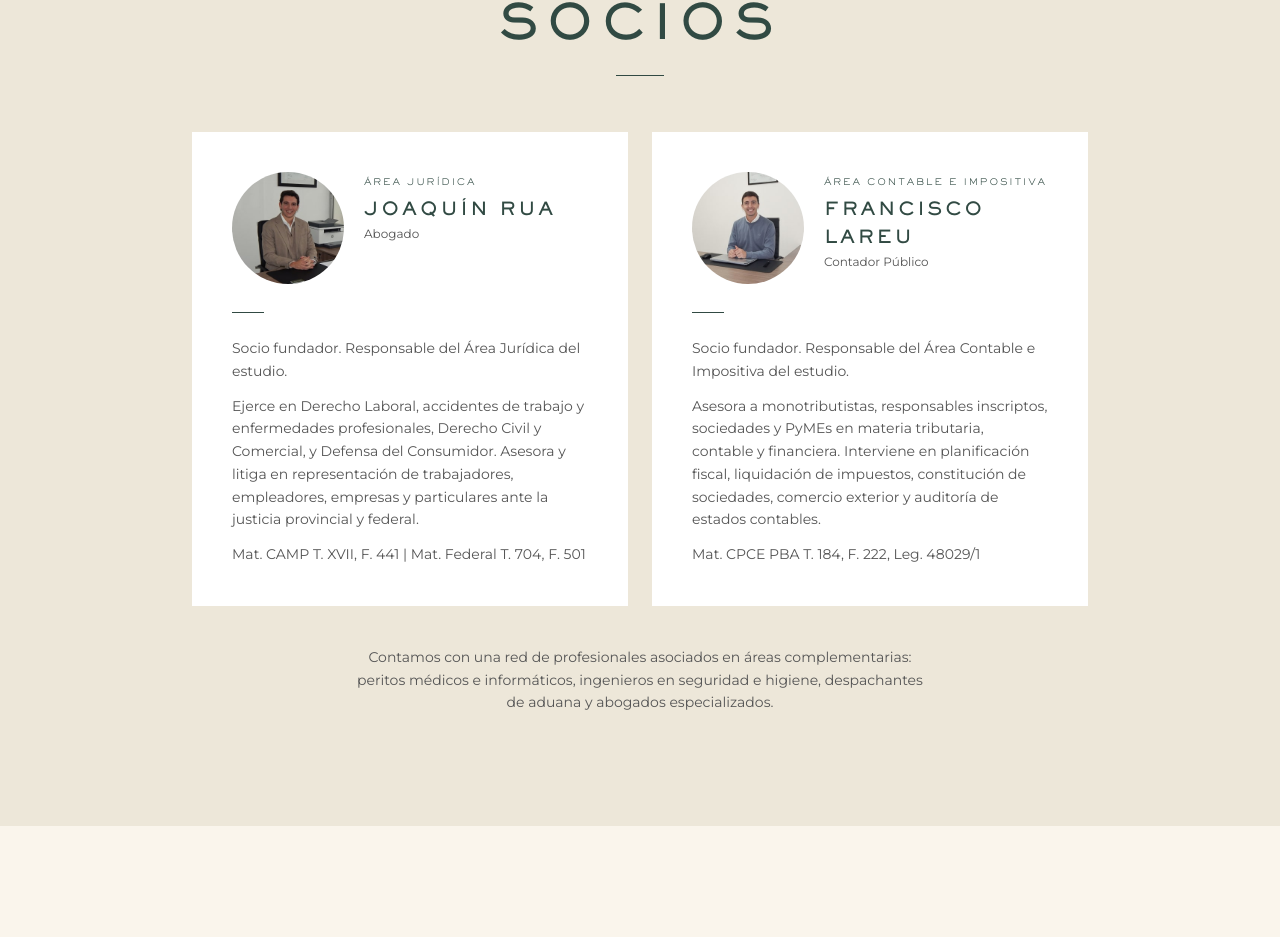
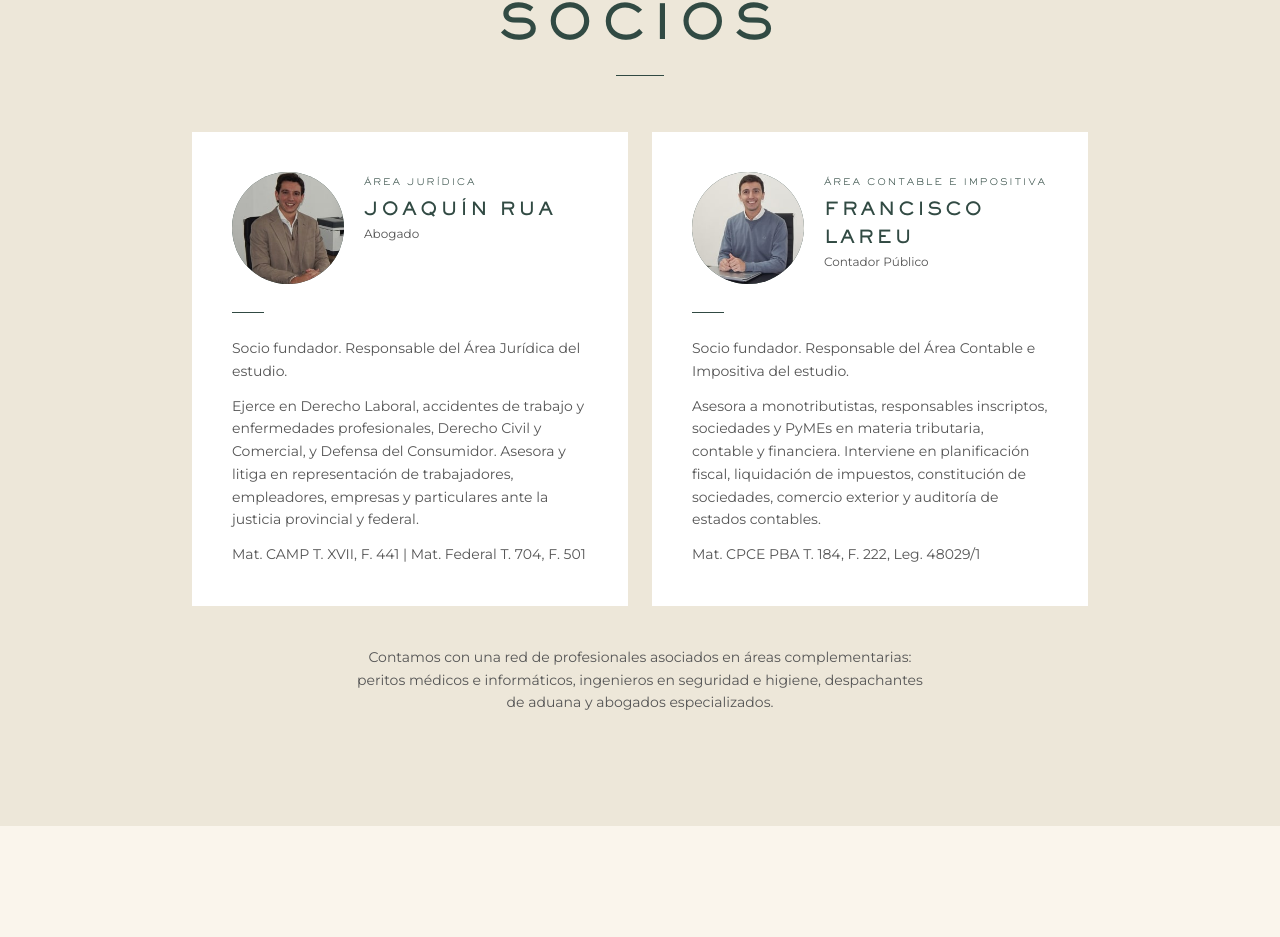
Before and after one commit to RuaLareu/rualareu-web, a Next.js app: page / in a window 1280 px wide. Shown: the part 3579-4516 px from the top of the page. Built offline with nearby package versions, Linux system fonts and the light colour scheme.

Commit message:
fix: zoom in en fotos de socios para que las caras se vean más grandes

```diff
--- a/src/components/sections/PartnersSection.tsx
+++ b/src/components/sections/PartnersSection.tsx
@@ -50,7 +50,7 @@
                       alt={partner.name}
                       width={300}
                       height={300}
-                      className="w-full h-full object-cover"
+                      className="w-full h-full object-cover scale-[1.45] object-[center_15%]"
                     />
                   </div>
                   <div className="pt-1">
```
